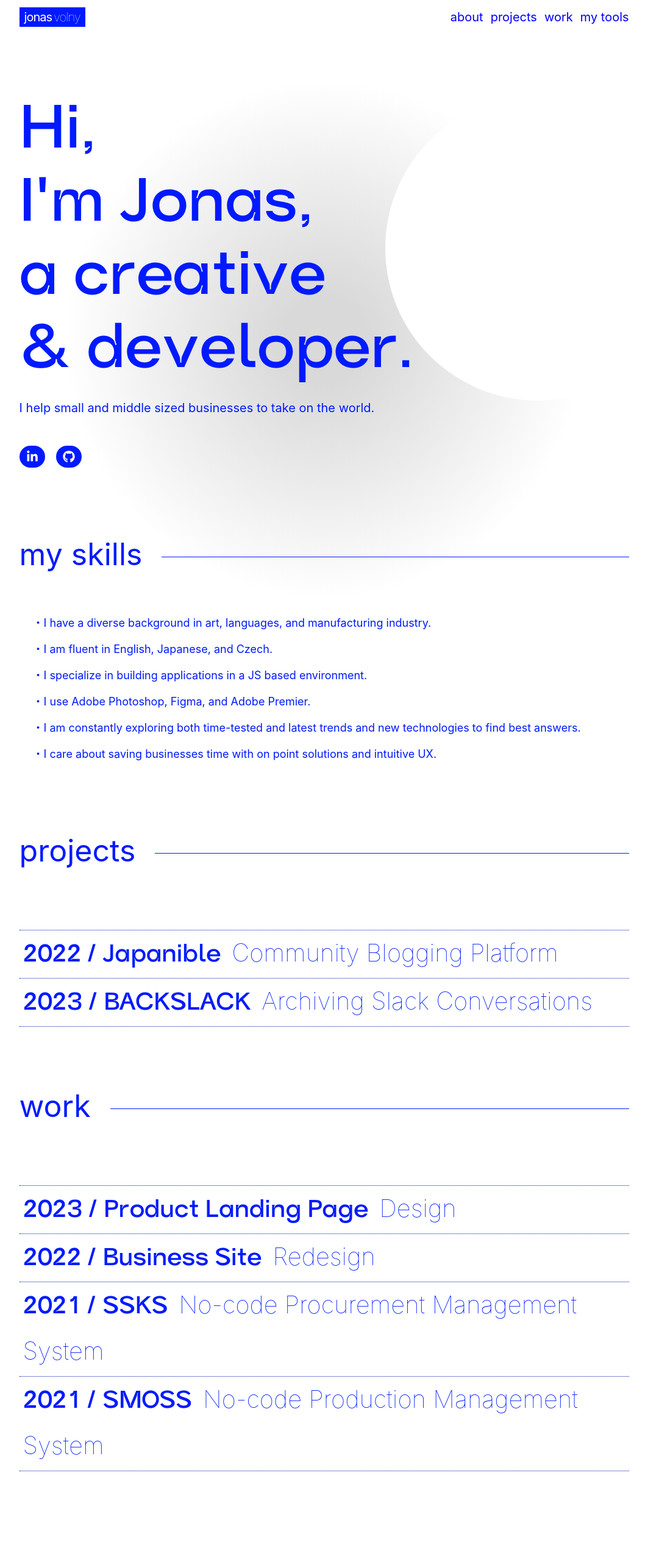
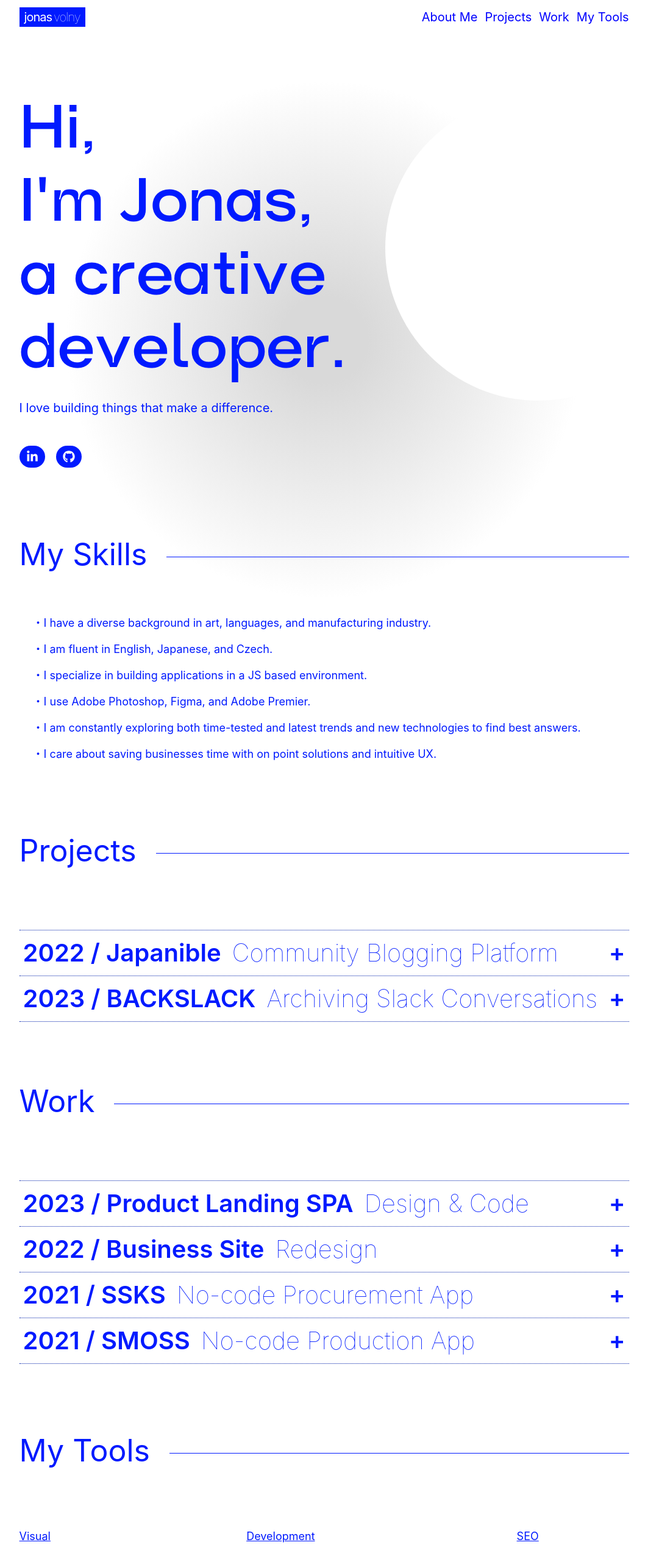
Before and after one commit to yonaodesign/portfolio23, a Next.js app: page / in a window 1280 px wide. Shown: the top 2534 px of the page at 61% size, without its empty margins (102-1165 px from the left). Built offline with nearby package versions, Linux system fonts and the light colour scheme.

Commit message:
visibleClickableAccordion

```diff
--- a/src/pages/components/DetailsCard.tsx
+++ b/src/pages/components/DetailsCard.tsx
@@ -180,12 +180,12 @@ export default function DetailsCard(props: Props) {
     <div style={{ cursor: 'pointer' }}>
       <Title
         onClick={() => { setOpened(!opened) }}
-        style={order == 0  ? {borderTop: '1px dotted #001FAA'} : {borderTop: 'none'}}
+        style={order == 0  ? {borderTop: '1px dotted #001FAA', display: 'flex', justifyContent: 'space-between'} : {borderTop: 'none', display: 'flex', justifyContent: 'space-between'}}
         // style={{borderTop: order == 0 ? '1px dotted #001FAA' : '1px dotted #001FAA'}}
 
 
         >
-        {year} / {title}<SubTitle>{subtitle}</SubTitle>
+        <div>{year} / {title}<SubTitle>{subtitle}</SubTitle></div> <div>{!opened && '+'}{opened && '-'}</div>
       </Title>
     </div>
 
--- a/src/pages/index.tsx
+++ b/src/pages/index.tsx
@@ -314,7 +314,7 @@ const ProjectsData = [
   title: 'SMOSS',
   type: 'business',
   year: '2021',
-  subtitle: 'No-code Production Management System',
+  subtitle: 'No-code Production App',
   hashtags: ['no-code', 'reallifeproject'],
   image: '/media/smoss.png',
   projectDescription: `<p>
@@ -377,7 +377,7 @@ app instead of a no-code base.
   title: 'SSKS',
   type: 'business',
   year: '2021',
-  subtitle: 'No-code Procurement Management System',
+  subtitle: 'No-code Procurement App',
   hashtags: ['no-code', 'reallifeproject'],
   image: '/media/Group 3.webp',
   projectDescription: `<p>This project is an in-house procurement management system that I have developed using Google
@@ -486,11 +486,11 @@ app instead of a no-code base.
 
 
 {
-  title: 'Product Landing Page',
+  title: 'Product Landing SPA',
   type: 'business',
 
   year: '2023',
-  subtitle: 'Design',
+  subtitle: 'Design & Code',
   hashtags: ['spa ', 'reallifeproject ', 'next.js ', 'typescript ', 'styled-components ', 'vercel '],
   image: '/media/PC.png',
 
@@ -580,10 +580,10 @@ export default function Projects() {
 
       {fsMenu && <FullScreenMenu>
         <div style={{ lineHeight: 3, fontSize: 24, color: 'blue', display: 'flex', flexDirection: 'column' }}>
-          <span onClick={() => { setFsMenu(!fsMenu) }} style={{ whiteSpace: 'nowrap', cursor: 'pointer', paddingRight: 30 }}><StyledLink href={'/#about'}>about</StyledLink></span>
-          <span onClick={() => { setFsMenu(!fsMenu) }} style={{ whiteSpace: 'nowrap', cursor: 'pointer', paddingRight: 30 }}><StyledLink href={'/#personal'}>projects</StyledLink></span>
-          <span onClick={() => { setFsMenu(!fsMenu) }} style={{ whiteSpace: 'nowrap', cursor: 'pointer', paddingRight: 30 }}><StyledLink href={'/#work'}>work</StyledLink></span>
-          <span onClick={() => { setFsMenu(!fsMenu) }} style={{ whiteSpace: 'nowrap', cursor: 'pointer', paddingRight: 30 }}><StyledLink href={'/#mytools'}>my tools</StyledLink></span>
+          <span onClick={() => { setFsMenu(!fsMenu) }} style={{ whiteSpace: 'nowrap', cursor: 'pointer', paddingRight: 30 }}><StyledLink href={'/#about'}>About Me</StyledLink></span>
+          <span onClick={() => { setFsMenu(!fsMenu) }} style={{ whiteSpace: 'nowrap', cursor: 'pointer', paddingRight: 30 }}><StyledLink href={'/#personal'}>Projects</StyledLink></span>
+          <span onClick={() => { setFsMenu(!fsMenu) }} style={{ whiteSpace: 'nowrap', cursor: 'pointer', paddingRight: 30 }}><StyledLink href={'/#work'}>Work</StyledLink></span>
+          <span onClick={() => { setFsMenu(!fsMenu) }} style={{ whiteSpace: 'nowrap', cursor: 'pointer', paddingRight: 30 }}><StyledLink href={'/#mytools'}>My Tools</StyledLink></span>
         </div>
       </FullScreenMenu>}
 
@@ -612,10 +612,10 @@ export default function Projects() {
               {/* <StyledLink href={'/'}>Portfolio 2023</StyledLink> */}
               {/* <DynamicLineRunningLeft /> */}
               <span style={{ display: 'flex', gap: 12 }}>
-                <StyledLink href={'/#about'}><span style={{ whiteSpace: 'nowrap', cursor: 'pointer' }}>about</span></StyledLink>
-                <StyledLink href={'/#personal'}><span style={{ whiteSpace: 'nowrap', cursor: 'pointer' }}>projects</span></StyledLink>
-                <StyledLink href={'/#work'}><span style={{ whiteSpace: 'nowrap', cursor: 'pointer' }}>work</span></StyledLink>
-                <StyledLink href={'/#mytools'}><span style={{ whiteSpace: 'nowrap', cursor: 'pointer' }}>my tools</span></StyledLink>
+                <StyledLink href={'/#about'}><span style={{ whiteSpace: 'nowrap', cursor: 'pointer' }}>About Me</span></StyledLink>
+                <StyledLink href={'/#personal'}><span style={{ whiteSpace: 'nowrap', cursor: 'pointer' }}>Projects</span></StyledLink>
+                <StyledLink href={'/#work'}><span style={{ whiteSpace: 'nowrap', cursor: 'pointer' }}>Work</span></StyledLink>
+                <StyledLink href={'/#mytools'}><span style={{ whiteSpace: 'nowrap', cursor: 'pointer' }}>My Tools</span></StyledLink>
               </span>
               <Hamburger onClick={() => { setFsMenu(!fsMenu) }}>{fsMenu ? <RxCross1 /> : <RxHamburgerMenu />}</Hamburger>
             </NavBar>
@@ -631,12 +631,11 @@ export default function Projects() {
               Hi,<br />
               I&apos;m Jonas,<br />
               a creative<br />
-              & developer.
+              developer.
             </TagLine>
 
             <span style={{ fontSize: '20px', marginBottom: 50 }}>
-              I help small and middle sized
-              businesses to take on the world.
+            I love building things that make a difference.
             </span>
 
             <span style={{ display: 'flex' }}>
@@ -650,7 +649,7 @@ export default function Projects() {
 
 
             <SplitBar style={{ width: '100%', display: 'flex', marginBottom: 50 }} id={'about'}>
-              <span style={{ display: 'flex', whiteSpace: 'nowrap' }}>my skills</span>
+              <span style={{ display: 'flex', whiteSpace: 'nowrap' }}>My Skills</span>
               <DynamicLineRunningRight />
             </SplitBar>
           </div>
@@ -667,7 +666,7 @@ export default function Projects() {
           </ul>
 
           <SplitBar style={{ width: '100%', display: 'flex' }} id={'personal'}>
-            <span style={{ whiteSpace: 'nowrap' }}>projects</span>
+            <span style={{ whiteSpace: 'nowrap' }}>Projects</span>
             <DynamicLineRunningRight />
           </SplitBar>
 
@@ -697,7 +696,7 @@ export default function Projects() {
 
 
           <SplitBar style={{ width: '100%', display: 'flex' }} id={'work'}>
-            <span style={{ whiteSpace: 'nowrap' }}>work</span>
+            <span style={{ whiteSpace: 'nowrap' }}>Work</span>
             <DynamicLineRunningRight />
           </SplitBar>
 
@@ -727,7 +726,7 @@ export default function Projects() {
           <div style={{ marginTop: 12, display: 'flex', width: '100%', justifyContent: 'space-between', fontSize: '20px', alignItems: 'center' }} id={'mytools'}>
             <SplitBar>
               <span style={{ display: 'flex', whiteSpace: 'nowrap' }}>
-                my tools
+                My Tools
               </span>
               <DynamicLineRunningRight />
             </SplitBar>
```
